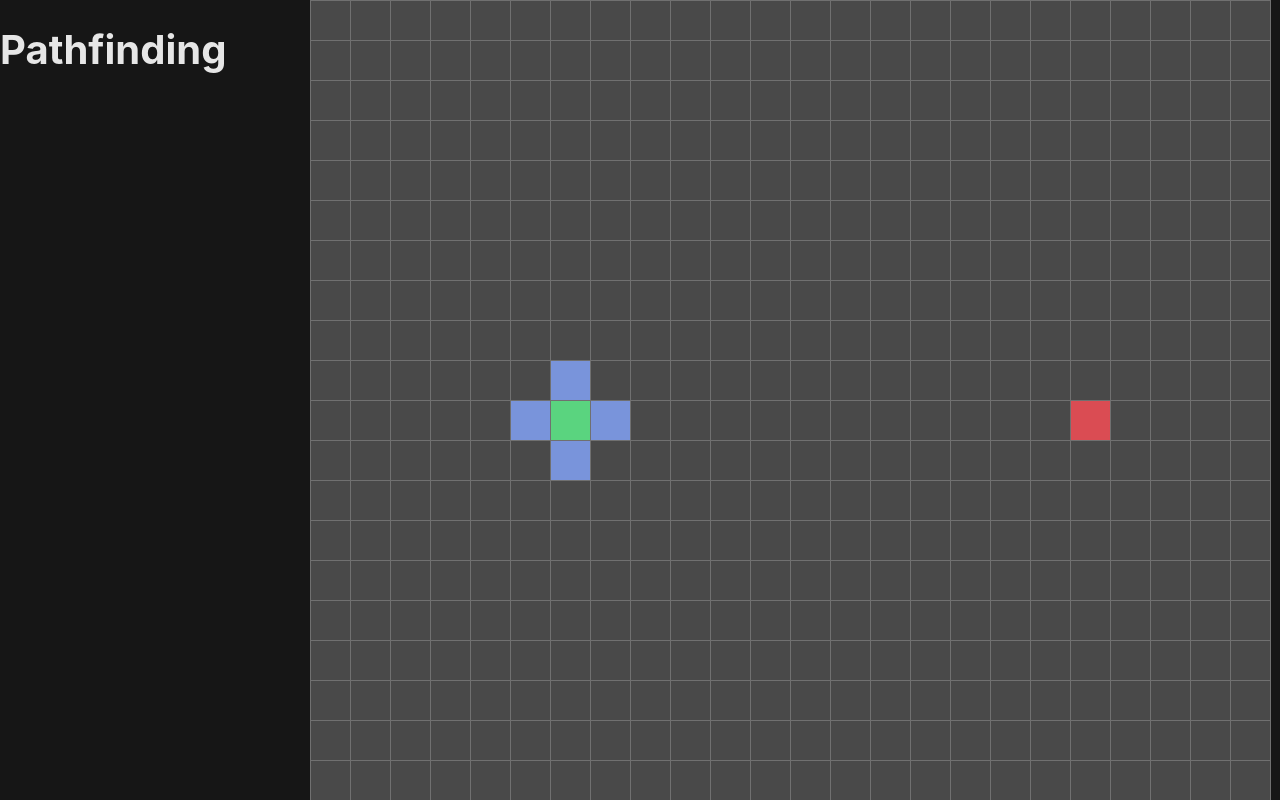
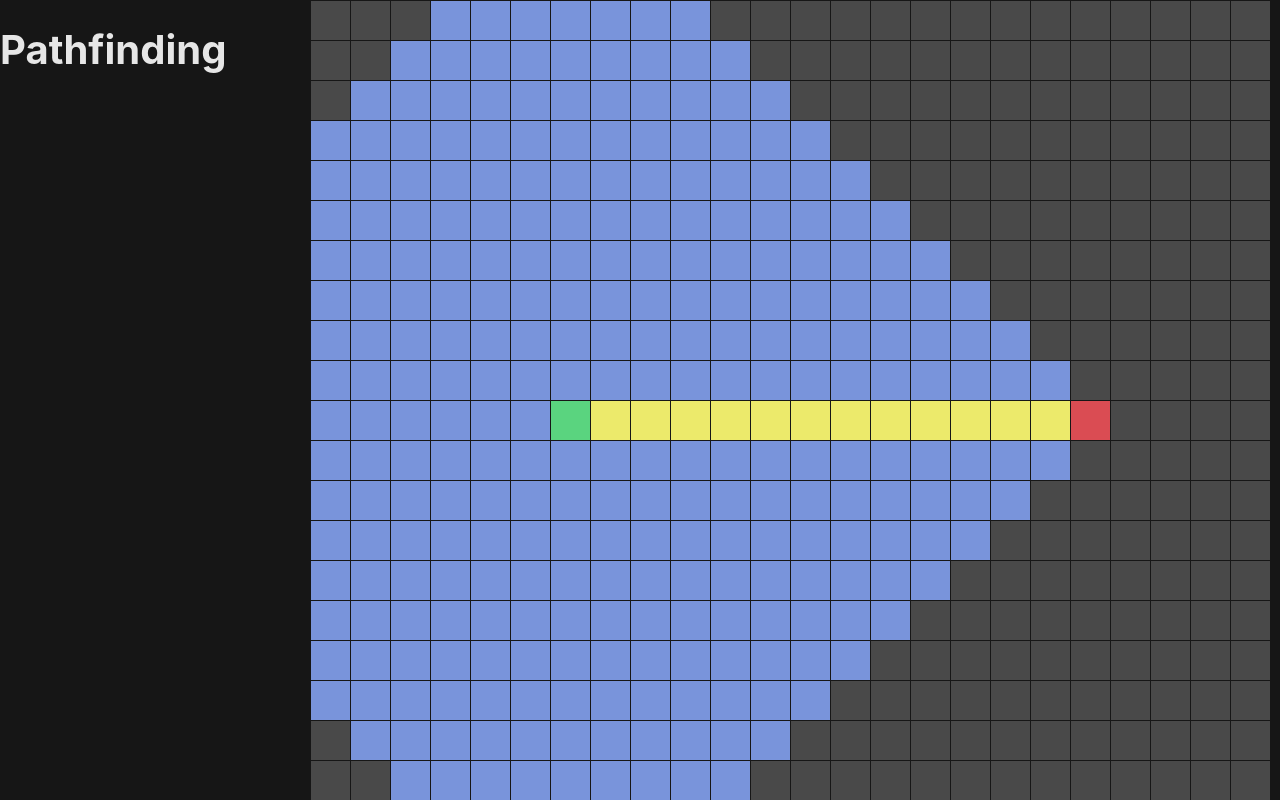
Before and after one commit to Spaicat/Pathfinding, a website: page index.html in a window 1280 px wide. Drawn offline with Linux system fonts and the light colour scheme.

Commit message:
Add structure for search algorithms

```diff
--- a/index.html
+++ b/index.html
@@ -14,6 +14,7 @@
 	</section>
 </body>
 <script src="script/coord.js"></script>
+<script src="script/algorithm.js"></script>
 <script src="script/grid.js"></script>
 <script src="script/main.js"></script>
 </html>
--- /dev/null
+++ b/script/algorithm.js
@@ -0,0 +1,77 @@
+let intervalSearch = () => {};
+
+class Algorithm {
+	constructor(grid) {
+		this.grid = grid;
+		this.start = grid.start;
+		this.end = grid.end;
+	}
+
+	coordToKey(coord) {
+		return coord.x + "_" + coord.y;
+	}
+
+	draw(predOfCells, listVisited, found) {
+		const drawPath = () => {
+			let listPath = [];
+			let currentPath = this.end;
+			if (found) {
+				while(!Coord.isEqual(currentPath, this.start)) {
+					currentPath = predOfCells[this.coordToKey(currentPath)];
+					listPath.unshift(currentPath);
+				}
+				intervalSearch = setInterval(() => {
+					let cell = listPath.shift();
+					this.grid.putPath(cell);
+					if (listPath.length === 0)
+
+						clearInterval(intervalSearch);
+				}, 10);
+			}
+		}
+
+		intervalSearch = setInterval(() => {
+			let cell = listVisited.shift();
+			this.grid.putVisited(cell);
+			if (listVisited.length === 0) {
+				clearInterval(intervalSearch);
+				drawPath();
+			}
+		}, 1);
+	}
+}
+
+class breadthFirstSearch extends Algorithm {
+	find() {
+		let queue = [];
+		queue.push(this.start);
+
+		let found = false;
+		let listVisited = [];
+		let predOfCells = {};
+		predOfCells[this.coordToKey(this.start)] = this.start;
+
+		while (queue.length > 0 && !found) {
+			let current = queue.shift();
+
+			if (Coord.isEqual(current, this.end))
+				break;
+
+			let neighbors = this.grid.getNeighbors(current);
+			for (let i = 0; i < neighbors.length; i++) {
+				let next = neighbors[i];
+				if (!(this.coordToKey(next) in predOfCells)) {
+					queue.push(next);
+					predOfCells[this.coordToKey(next)] = current;
+					listVisited.push(next);
+					if (Coord.isEqual(next, this.end)) {
+						found = true;
+						break;
+					}
+				}
+			}
+		}
+
+		this.draw(predOfCells, listVisited, found);
+	}
+}
--- a/script/grid.js
+++ b/script/grid.js
@@ -14,8 +14,10 @@ class Grid {
 		this.drawGrid();
 		this.addEvent();
 
-		this.putStart(new Coord(Math.floor(height / 2),	Math.floor(width / 4)));
-		this.putEnd(new Coord(Math.floor(height / 2), Math.floor(width / 1.25)));
+		this.start = new Coord(Math.floor(height / 2),	Math.floor(width / 4));
+		this.end = new Coord(Math.floor(height / 2), Math.floor(width / 1.25));
+		this.putStart(this.start);
+		this.putEnd(this.end);
 	}
 
 	addEvent() {
@@ -42,6 +44,7 @@ class Grid {
 				this.cellSelected = this.getCellCoord(event);
 				this.putWall(this.cellSelected);
 			}
+			grid.findPath(breadthFirstSearch);
 		});
 		this.grid.addEventListener("mousemove", (event) => {
 			event.preventDefault();
@@ -60,6 +63,7 @@ class Grid {
 					else if (this.typeSelected == "wall") {
 						this.putWall(this.cellSelected);
 					}
+					grid.findPath(breadthFirstSearch);
 				}
 			}
 		});
@@ -103,12 +107,37 @@ class Grid {
 		this.grid.appendChild(gridFragment);
 	}
 
+	findPath(callback) {
+		this.clearPath();
+		let algo = new callback(this);
+		algo.find();
+	}
+
+	clearPath() {
+		clearInterval(intervalSearch);
+		this.array.forEach((line) => {
+			line.forEach((cell) => {
+				if (cell.classList.contains("visited") || cell.classList.contains("path"))
+					cell.className = "";
+			});
+		});
+	}
+	clearWall() {
+		this.array.forEach((line) => {
+			line.forEach((cell) => {
+				if (cell.classList.contains("wall"))
+					cell.className = "";
+			});
+		});
+	}
+
 	inRange(coord) {
 		return coord.x >= 0 && coord.x < this.height
 			&& coord.y >= 0 && coord.y < this.width;
 	}
 
 	getNeighbors(coord) {
+		this.test = false;
 		let neighbors = [];
 
 		//West, East, South, North
@@ -120,7 +149,8 @@ class Grid {
 			if (this.inRange(current)) {
 				let cell = this.array[current.x][current.y];
 				if (!cell.classList.contains("wall"))
-					neighbors.push({coord: current, html: cell});
+					neighbors.push(current);
+					//neighbors.push({coord: current, html: cell});
 			}
 		});
 
@@ -131,6 +161,8 @@ class Grid {
 		this.array[coord.x][coord.y].className = className;
 	}
 	putUniqueClass(coord, className) {
+		this.clearPath();
+
 		let cell = this.grid.querySelector("." + className);
 		if (cell !== null)
 			cell.classList.remove(className);
@@ -138,21 +170,29 @@ class Grid {
 	}
 	putStart(coord) {
 		this.putUniqueClass(coord, "start");
-
-		//Test getNeighbors
-		this.grid.querySelectorAll(".visited").forEach(e => e.classList.remove("visited"))
-		this.getNeighbors(coord).forEach((elt) => {
-			if (!elt.html.classList.contains("end"))
-				this.putVisited(elt.coord);
-		});
+		this.start = coord;
 	}
 	putEnd(coord) {
 		this.putUniqueClass(coord, "end");
+		this.end = coord;
 	}
 	putWall(coord) {
-		this.putClass(coord, "wall");
+		this.clearPath();
+
+		let cell = this.array[coord.x][coord.y];
+		if (cell.classList.contains("wall"))
+			cell.classList.remove("wall");
+		else if (cell.className === "")
+			this.putClass(coord, "wall");
 	}
 	putVisited(coord) {
-		this.putClass(coord, "visited");
+		let cell = this.array[coord.x][coord.y];
+		if (cell.className === "")
+			this.putClass(coord, "visited");
+	}
+	putPath(coord) {
+		let cell = this.array[coord.x][coord.y];
+		if (cell.className === "visited")
+			this.putClass(coord, "path");
 	}
 }
--- a/script/main.js
+++ b/script/main.js
@@ -11,9 +11,13 @@ window.onload = () => {
 		let height = Math.floor((grid.gridLayout.clientHeight) / cellSize);
 		if (height != currHeight || width != currWidth) {
 			grid.gridLayout.remove();
-			grid = new Grid(wrapper, width, height, 40);
+			grid = new Grid(wrapper, width, height, cellSize);
+			currHeight = height;
+			currWidth = width;
 		}
 	}
 	window.addEventListener("resize", () => handleResize());
 	handleResize();
+
+	grid.findPath(breadthFirstSearch);
 }
--- a/style/main.scss
+++ b/style/main.scss
@@ -5,13 +5,14 @@ $second-color: #2f222e;
 $back-color: #161616;
 $font-color: #e6e6e6;
 
-$border-color: #707070;
+$border-color: $back-color;
 $cell-color: #494949;
 $wall-color: #e7e7e7;
 $wall-bd-color: #c3c3c3;
 $start-color: #5ad47f;
 $end-color: #da4c53;
 $visited-color: #7994db;
+$path-color: #ecea6b;
 
 $menu-size: 300px;
 $main-font:  -apple-system, Helvetica, Arial, sans-serif;
@@ -89,8 +90,28 @@ h1, h2, h3, h4, h5, h6 {
 		.end {
 			background-color: $end-color;
 		}
+		.path {
+			background-color: $path-color;
+			animation: visitedAnimation 1s;
+		}
 		.visited {
 			background-color: $visited-color;
+			animation: visitedAnimation 1s;
+		}
+		@keyframes visitedAnimation {
+			0% {
+				transform: scale(.3);
+				border-radius: 50%;
+				opacity: .25;
+			}
+			75% {
+				transform: scale(1.2);
+				opacity: .75;
+			}
+			100% {
+				transform: scale(1.0);
+				opacity: 1;
+			}
 		}
 	}
 }
```
Also changed, not shown: style/main.css, 1 other file.
